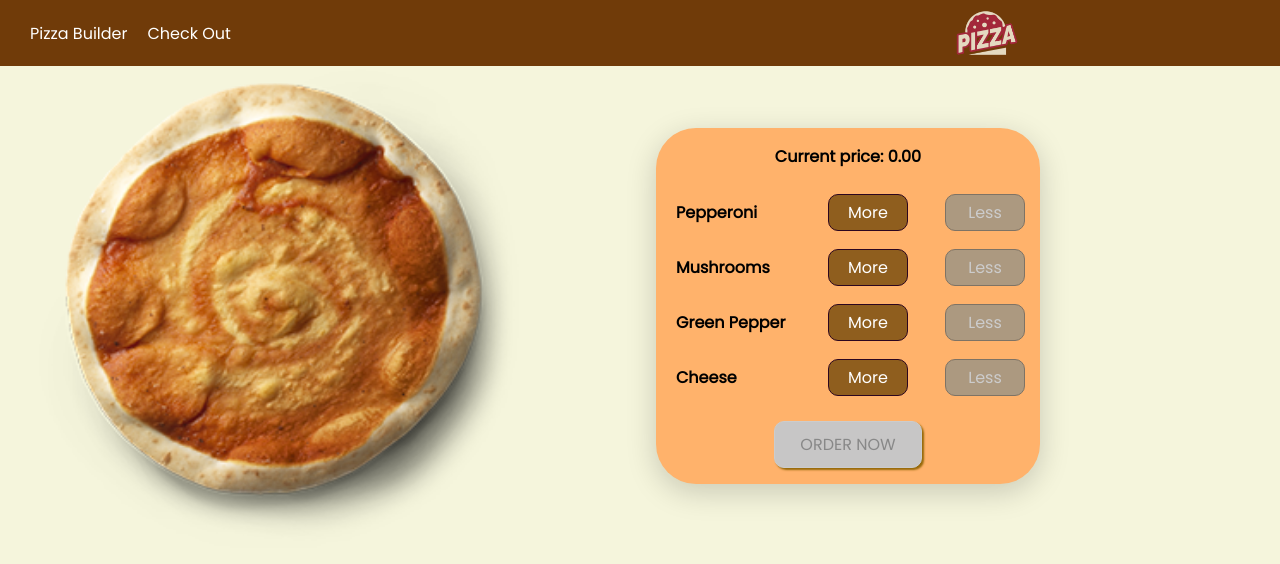
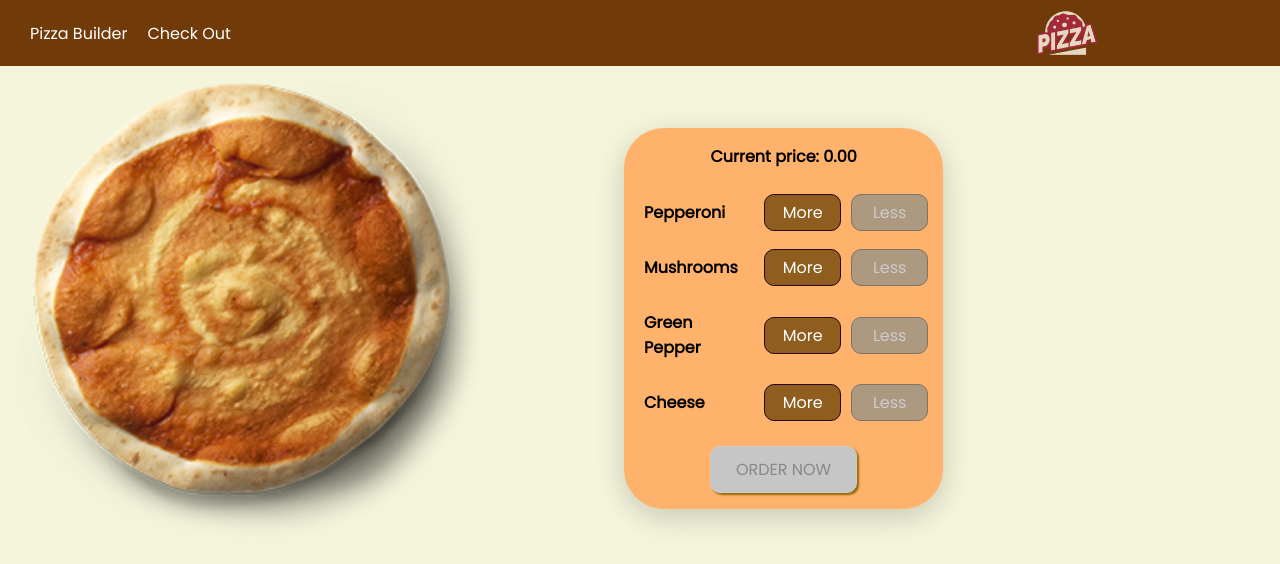
Before and after one commit to HelenDrug/build-o-pizza, a React (Create React App) app in the folder build-o-pizza/: page / in a window 1280 px wide. Shown: the top 564 px of the page. Built offline with nearby package versions, Linux system fonts and the light colour scheme.

Commit message:
worked under responsive layout

```diff
--- a/build-o-pizza/src/components/Layout/Layout.js
+++ b/build-o-pizza/src/components/Layout/Layout.js
@@ -1,24 +1,27 @@
 import styled from "styled-components";
 import { ToolBar } from "../Navigation/ToolBar/ToolBar";
-import { SideDrawer } from "../Navigation/SideDrawer/SideDrawer";
-import { useState } from "react";
+// import { SideDrawer } from "../Navigation/SideDrawer/SideDrawer";
+// import { useState } from "react";
 
 const Content = styled.main`
   display: flex;
   margin-top: 3rem;
+  @media screen and (max-width: 800px) {
+    flex-direction: column;
+  }
 `;
 
 const Layout = ({ children }) => {
-  const [showSideDrawer, setShowSideDrawer] = useState(true);
+  // const [showSideDrawer, setShowSideDrawer] = useState(true);
 
-  const closeSideDrawer = () => {
+  /* const closeSideDrawer = () => {
     setShowSideDrawer(false);
   };
 
   const toggleSideDrawer = () => {
     console.log("i have been toggled");
     showSideDrawer ? setShowSideDrawer(false) : setShowSideDrawer(true);
-  };
+  }; */
   return (
     <>
       <ToolBar />
--- a/build-o-pizza/src/components/Navigation/Logo/Logo.js
+++ b/build-o-pizza/src/components/Navigation/Logo/Logo.js
@@ -3,11 +3,11 @@ import img from "../../../img/pizza_logo.png";
 
 export const LogoWrapper = styled.div`
   height: 100%;
-  @media screen and (min-width: 850px) {
-    margin-right: 5rem;
+  @media screen and (min-width: 800px) {
+    margin-right: 7rem;
   }
   @media screen and (min-width: 1000px) {
-    margin-right: 15rem;
+    margin-right: 10rem;
   }
 `;
 
--- a/build-o-pizza/src/components/Pizza/BuildControls/BuildControls.styles.js
+++ b/build-o-pizza/src/components/Pizza/BuildControls/BuildControls.styles.js
@@ -9,7 +9,16 @@ export const BuildControlsWrapper = styled.div`
   align-items: center;
   justify-items: center;
   box-shadow: 0px 8px 30px rgba(0, 0, 0, 0.18);
-  margin: 5rem 0 2rem 5rem;
+  margin: 5rem;
+  @media screen and (min-width: 800px) {
+    margin-left: 0;
+  }
+  @media screen and (min-width: 850px) {
+    margin-left: 3rem;
+  }
+  @media screen and (min-width: 1000px) {
+    margin-left: 7rem;
+  }
 `;
 
 export const Price = styled.p`
--- a/build-o-pizza/src/components/Pizza/Pizza.js
+++ b/build-o-pizza/src/components/Pizza/Pizza.js
@@ -4,7 +4,6 @@ import styled from "styled-components";
 const StyledPizza = styled.div`
   width: 32rem;
   height: 32rem;
-  margin: 0 2rem 0 2rem;
   text-align: center;
   font-weight: bold;
   font-size: 1.2rem;
@@ -30,9 +29,7 @@ const Pizza = ({ ingredients }) => {
 
   return (
     <StyledPizza>
-      <PizzaIngredient type="pizzaBottom">
-        {ingredientsArray}
-      </PizzaIngredient>
+      <PizzaIngredient type="pizzaBottom">{ingredientsArray}</PizzaIngredient>
     </StyledPizza>
   );
 };
--- a/build-o-pizza/src/components/UI/Modal/Modal.styles.js
+++ b/build-o-pizza/src/components/UI/Modal/Modal.styles.js
@@ -23,7 +23,8 @@ export const StyledModal = styled.div`
     color: #fff;
   }
 
-  @media (min-width: 600px) {
-    left: 58%;
+  @media screen and (min-width: 300px) {
+    left: 45%;
+    width: 50%;
   }
 `;
--- a/build-o-pizza/src/containers/PizzaBuilder/ControlsWrapper.js
+++ b/build-o-pizza/src/containers/PizzaBuilder/ControlsWrapper.js
@@ -3,5 +3,4 @@ import styled from "styled-components";
 export const ControlsWrapper = styled.div`
   display: flex;
   flex-direction: column;
-  width: 50%;
 `;
```
Also changed, not shown: 1 other file (tests, documents, lock files or other folders).
